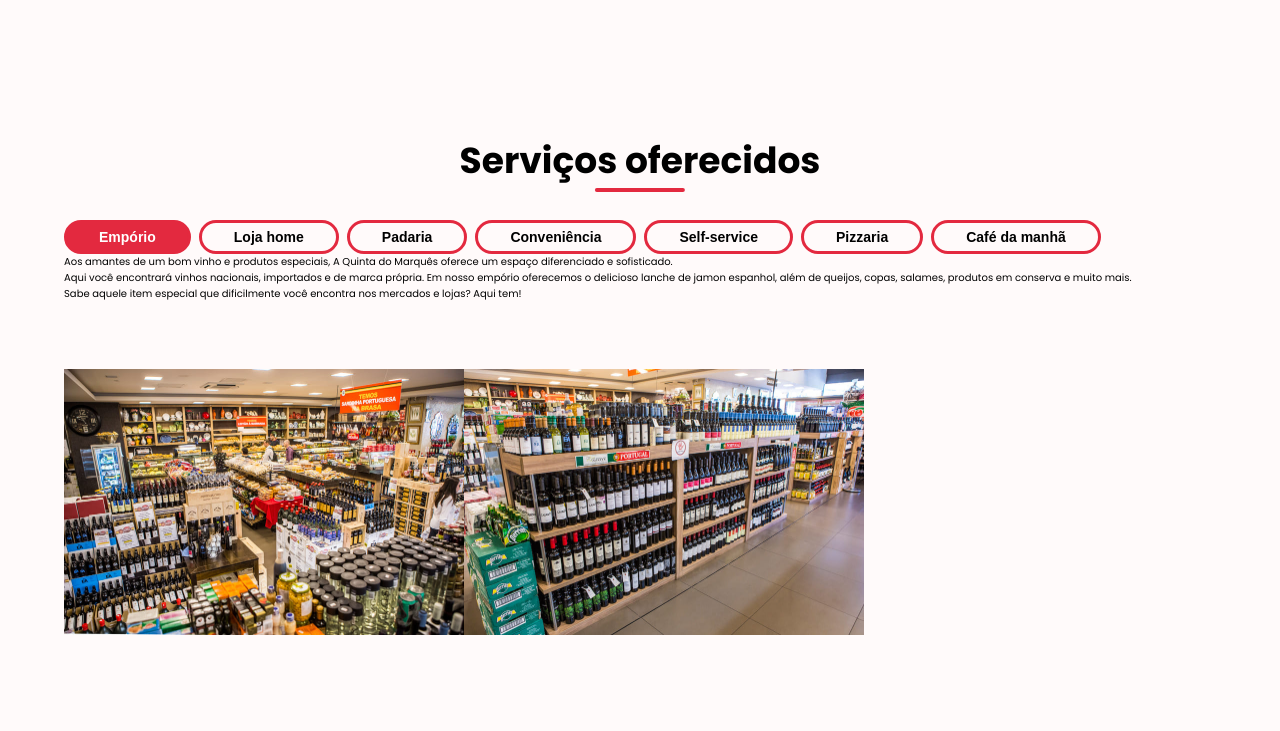
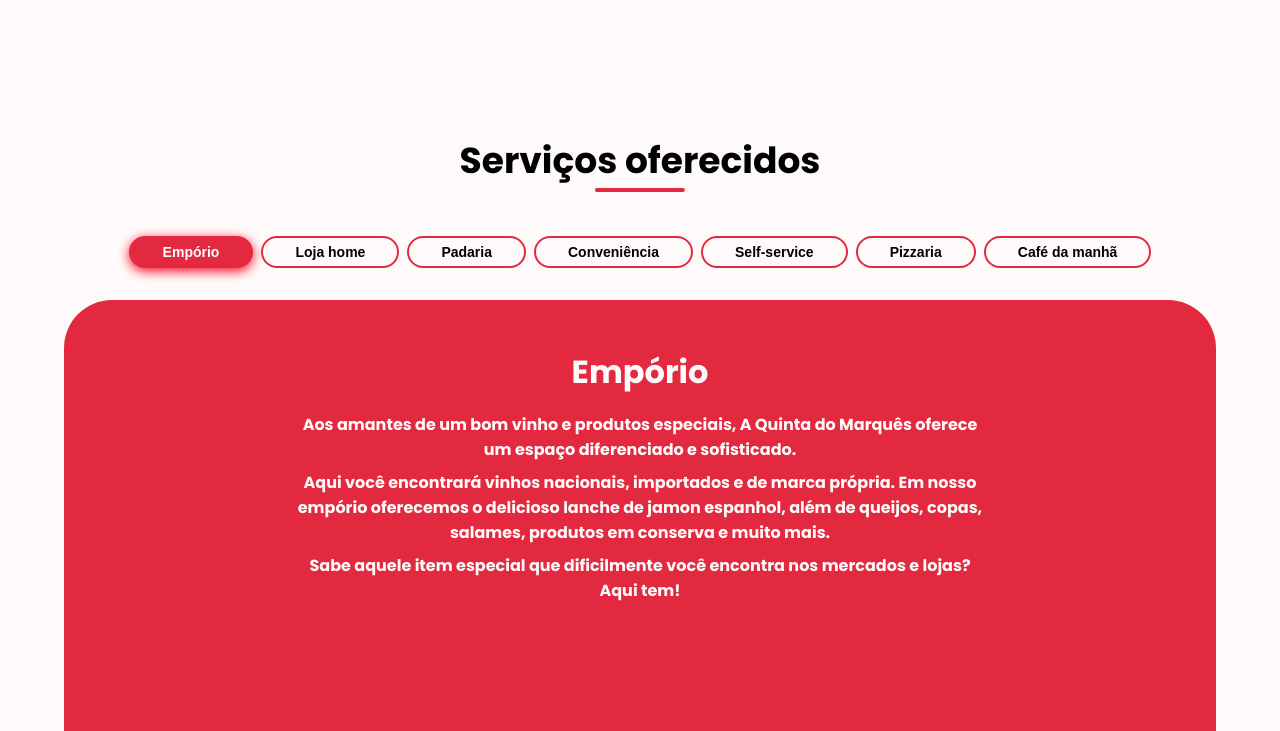
Before and after one commit to bryanmaraujo544/Restaurant-app, a Next.js app: page / in a window 1280 px wide. Shown: the part 3940-4671 px from the top of the page. Built offline with nearby package versions, Linux system fonts and the light colour scheme.

Commit message:
Fixing styles of the services section

```diff
--- a/src/sections/ServicesOffer/index.jsx
+++ b/src/sections/ServicesOffer/index.jsx
@@ -3,6 +3,7 @@
 import { servicesData } from './data'
 import { useCallback, useState } from 'react'
 import Image from 'next/image'
+import { motion } from 'framer-motion'
 
 export const ServicesOffer = () => {
     const [whatIsActive, setWhatIsActive] = useState(servicesData[0])
@@ -21,33 +22,39 @@
             />
             <div className="buttons">
                 {servicesData.map(({title}, i) => (
-                    <button
+                    <motion.button
                         className={`button ${title === whatIsActive.title ? 'active' : ''}`}
                         onClick={() => handleActive(title)}
                         key={i}
+                        whileHover={{scale: 1.05}}
+                        whileTap={{scale: 0.95}}
                     >
                         {title}
-                    </button>
+                    </motion.button>
                 ))}
             </div>
             <div className="box">
                 <div className="text">
+                    <h5>{whatIsActive.title}</h5>
                     {whatIsActive.content.map((text, i) => (
                         <p key={i}>{text}</p>
                     ))}
                 </div>
-                <div className="images">
+                <motion.div
+                    className="images"
+
+                >
                     {whatIsActive.images.map((image, i) => (
                         <Image
                             src={image}
                             width={400}
-                            height={400}
-                            objectFit="contain"
+                            height={225}
+                            objectFit="cover"
                             alt="Services Image"
                             key={i}
                         />
                     ))}
-                </div>
+                </motion.div>
             </div>
         </Container>
     )
--- a/src/sections/ServicesOffer/styles.js
+++ b/src/sections/ServicesOffer/styles.js
@@ -5,23 +5,120 @@
     display: flex;
     flex-direction: column;
     align-items: center;
+
     margin-top: 172px;
+    margin-bottom: 172px;
+
+    @media screen and (max-width: ${props => props.theme.breakpoints["mobile"]}){
+        margin-top: 64px;
+    }
 
     .buttons {
         width: 100%;
         display: flex;
         flex-wrap: wrap;
+        justify-content: center;
         gap: 8px;
+        margin-top: 16px;
         .button {
-            border: 3px solid ${props => props.theme.colors.primary};
+            border: 2px solid ${props => props.theme.colors.primary};
             font-size: 1.4rem;
             padding: 6px 32px;
-            font-weight: 700;
+            font-weight: bold;
             border-radius: 9999px;
             cursor: pointer;
+
+
             &.active {
                 background: ${props => props.theme.colors.primary};
                 color: #fff;
+                box-shadow: 0 3px 12px ${props => props.theme.colors.shade};
+            }
+        }
+    }
+
+    .box {
+        position: relative;
+        display: flex;
+        justify-content: center;
+        width: 100%;
+        height: 480px;
+        margin-top: 32px;
+        background: ${props => props.theme.colors.primary};
+        border-radius: 48px;
+        padding: 48px;
+        padding-bottom: 128px;
+        color: ${props => props.theme.colors.background};
+
+        @media screen and (max-width: ${props => props.theme.breakpoints["tablet"]}){
+            height: 400px;
+        }
+
+        @media screen and (max-width: ${props => props.theme.breakpoints["mobile"]}){
+            padding: 24px;
+        }
+
+        .text {
+            display: flex;
+            flex-direction: column;
+            align-items: center;
+
+            h5 {
+                font-size: 3.2rem;
+                margin-bottom: 16px;
+                font-weight: bold;
+            }
+            p {
+                font-size: 1.6rem;
+                max-width: 700px;
+                text-align: center;
+                margin-bottom: 8px;
+                font-weight: bold;
+            }
+        }
+
+        .images {
+            position: absolute;
+            bottom: -128px;
+            left: 50%;
+            transform: translateX(-50%);
+            display: flex;
+
+            justify-content: center;
+            width: 80%;
+            gap: 16px;
+
+            @media screen and (max-width: ${props => props.theme.breakpoints["sm-screen"]}){
+                bottom: -72px;
+
+            }
+
+            @media screen and (max-width: ${props => props.theme.breakpoints["tablet"]}){
+                bottom: -48px;
+            }
+
+            @media screen and (max-width: ${props => props.theme.breakpoints["mobile"]}){
+                bottom: -128px;
+                flex-wrap: wrap;
+
+            }
+
+            img {
+                border-radius: 32px;
+                background-color: green;
+                flex-basis: 30%;
+
+                @media screen and (max-width: ${props => props.theme.breakpoints["mobile"]}){
+                    width: 150px;
+                    border-radius: 24px;
+                }
+
+                @media screen and (max-width: 450px){
+                    width: 110px;
+                    border-radius: 24px;
+                }
+
+
             }
         }
     }
```
